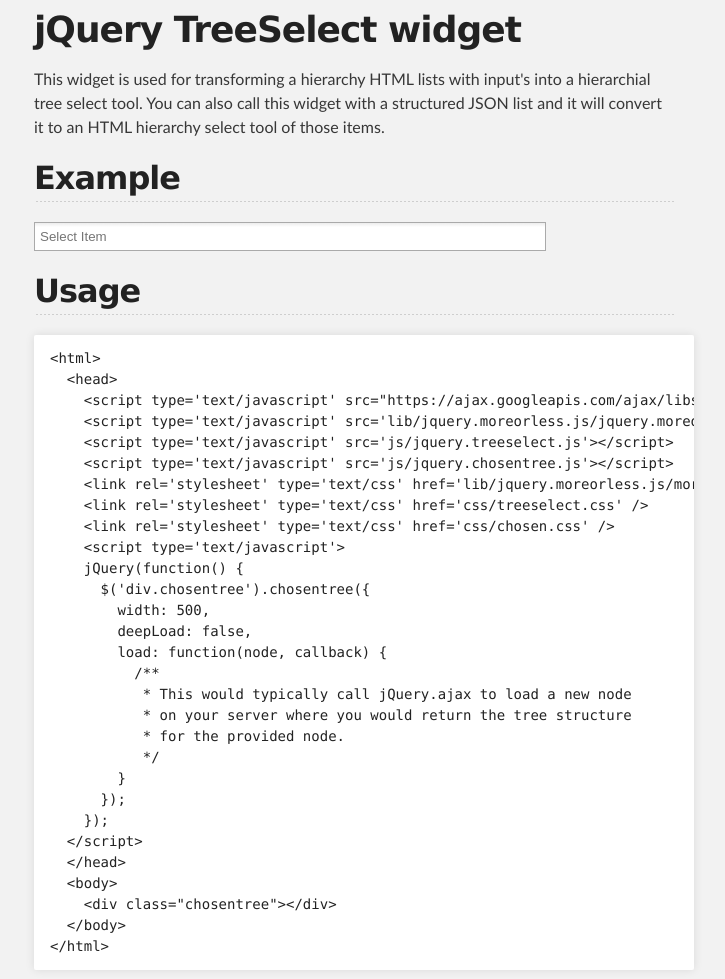
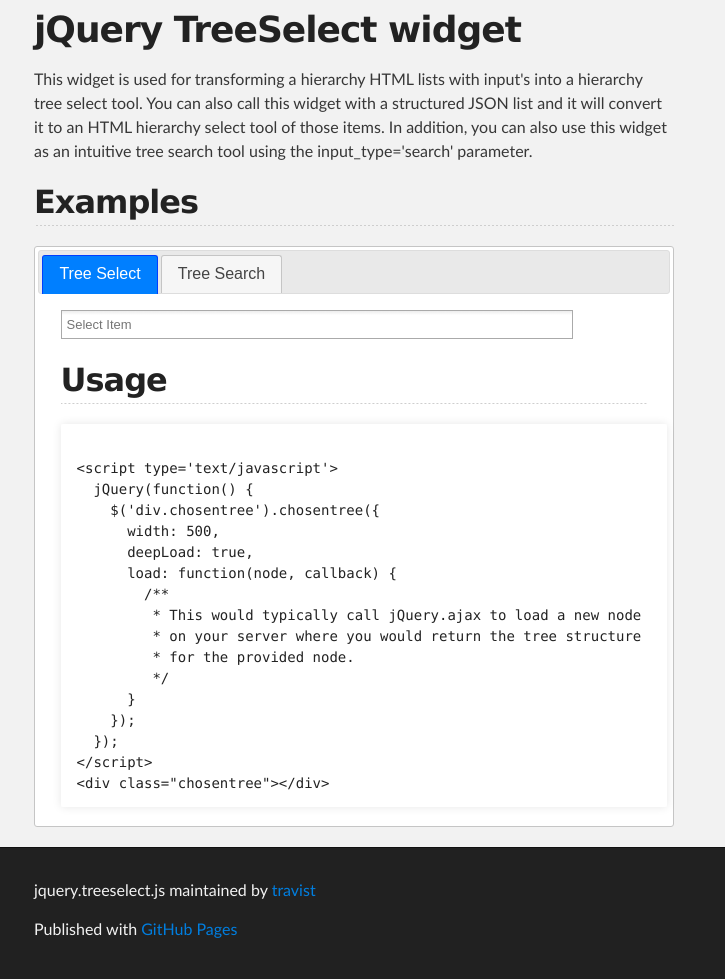
Before and after one commit to travist/jquery.treeselect.js, a plain HTML site: page index.html in a window 1280 px wide. Shown: the part 293-1272 px from the top of the page, without its empty margins (286-1011 px from the left). Drawn offline with nearby package versions, Linux system fonts and the light colour scheme.

Commit message:
Making the demo a little bit easier to navigate.

```diff
--- a/index.html
+++ b/index.html
@@ -5,7 +5,9 @@
     <meta charset='utf-8' />
     <meta http-equiv="X-UA-Compatible" content="chrome=1" />
     <meta name="description" content="jquery.treeselect.js : A minimalistic jQuery hierarchy select widget used for selecting hierarchy structures in a treeview format." />
-    <script type='text/javascript' src="https://ajax.googleapis.com/ajax/libs/jquery/1.5.2/jquery.js"></script>
+    <script src="https://ajax.googleapis.com/ajax/libs/jquery/1.7.1/jquery.min.js"></script>
+    <script src="https://ajax.googleapis.com/ajax/libs/jqueryui/1.8.16/jquery-ui.min.js"></script>
+    <link rel="stylesheet" href="http://ajax.googleapis.com/ajax/libs/jqueryui/1.8/themes/smoothness/jquery-ui.css">
     <script type='text/javascript' src='lib/jquery.moreorless.js/jquery.moreorless.js'></script>
     <script type='text/javascript' src='js/jquery.treeselect.js?random=12324234'></script>
     <script type='text/javascript' src='js/jquery.chosentree.js'></script>
@@ -14,9 +16,8 @@
     <link rel='stylesheet' type='text/css' href='css/treeselect.css' />
     <link rel='stylesheet' type='text/css' href='css/chosen.css' />
     <script type='text/javascript'>
-      jQuery(function() {
       var maxDepth = 8;
-        function loadChildren(node, level) {
+      var loadChildren = function(node, level) {
         var hasChildren = node.level < maxDepth;
         for (var i=0; i<2; i++) {
           var id = node.id + (i+1).toString();
@@ -33,24 +34,6 @@
         }
         return node;
       };
-
-        $('div.chosentree').chosentree({
-          width: 500,
-          deepLoad: false,
-          load: function(node, callback) {
-            console.log(node);
-            /**
-             * This would typically be replaced with an jQuery.ajax where
-             * you would return the tree structure for the provided node.
-             */
-            setTimeout(function() {
-              callback(loadChildren(node, 0));
-            }, 1000);
-          }
-        });
-      });
-
-
     </script>
     <title>jquery.treeselect.js</title>
   </head>
@@ -78,42 +61,22 @@
         <h1>jQuery TreeSelect widget</h1>
 
 <p>This widget is used for transforming a hierarchy HTML lists with
-input's into a hierarchial tree select tool.  You can also call this widget
+input's into a hierarchy tree select tool.  You can also call this widget
 with a structured JSON list and it will convert it to an HTML hierarchy select
-tool of those items.</p>
-<h2>Example</h2>
-<div class="chosentree"></div>
-<h2>Usage</h2>
-<pre><code>&lt;html&gt;
-  &lt;head&gt;
-    &lt;script type='text/javascript' src="https://ajax.googleapis.com/ajax/libs/jquery/1.5.2/jquery.js"&gt;&lt;/script&gt;
-    &lt;script type='text/javascript' src='lib/jquery.moreorless.js/jquery.moreorless.js'&gt;&lt;/script&gt;
-    &lt;script type='text/javascript' src='js/jquery.treeselect.js'&gt;&lt;/script&gt;
-    &lt;script type='text/javascript' src='js/jquery.chosentree.js'&gt;&lt;/script&gt;
-    &lt;link rel='stylesheet' type='text/css' href='lib/jquery.moreorless.js/moreorless.css' /&gt;
-    &lt;link rel='stylesheet' type='text/css' href='css/treeselect.css' /&gt;
-    &lt;link rel='stylesheet' type='text/css' href='css/chosen.css' /&gt;
-    &lt;script type='text/javascript'&gt;
-    jQuery(function() {
-      $('div.chosentree').chosentree({
-        width: 500,
-        deepLoad: false,
-        load: function(node, callback) {
-          /**
-           * This would typically call jQuery.ajax to load a new node
-           * on your server where you would return the tree structure
-           * for the provided node.
-           */
-        }
+tool of those items.  In addition, you can also use this widget as an intuitive
+tree search tool using the input_type='search' parameter.</p>
+<h2>Examples</h2>
+<script type="text/javascript">
+  $(function() {
+    $('#examples').tabs();
   });
-    });
-  &lt;/script&gt;
-  &lt;/head&gt;
-  &lt;body&gt;
-    &lt;div class="chosentree"&gt;&lt;/div&gt;
-  &lt;/body&gt;
-&lt;/html&gt;
-</code></pre>
+</script>
+<div id="examples">
+  <ul>
+    <li><a href="treeselect.html"><span>Tree Select</span></a></li>
+    <li><a href="treesearch.html"><span>Tree Search</span></a></li>
+  </ul>
+</div>
       </section>
     </div>
 
--- /dev/null
+++ b/treeselect.html
@@ -0,0 +1,33 @@
+<script type='text/javascript'>
+  jQuery(function() {
+    $('div.chosentree').chosentree({
+      width: 500,
+      deepLoad: true,
+      load: function(node, callback) {
+        setTimeout(function() {
+          callback(loadChildren(node, 0));
+        }, 1000);
+      }
+    });
+  });
+</script>
+<div class="chosentree"></div>
+<h2>Usage</h2>
+<pre><code>
+&lt;script type='text/javascript'&gt;
+  jQuery(function() {
+    $('div.chosentree').chosentree({
+      width: 500,
+      deepLoad: true,
+      load: function(node, callback) {
+        /**
+         * This would typically call jQuery.ajax to load a new node
+         * on your server where you would return the tree structure
+         * for the provided node.
+         */
+      }
+    });
+  });
+&lt;/script&gt;
+&lt;div class="chosentree"&gt;&lt;/div&gt;
+</code></pre>
```
Also changed, not shown: treesearch.html (added, +46 -0 lines). Lines whose indentation alone changed are shown as unchanged.
